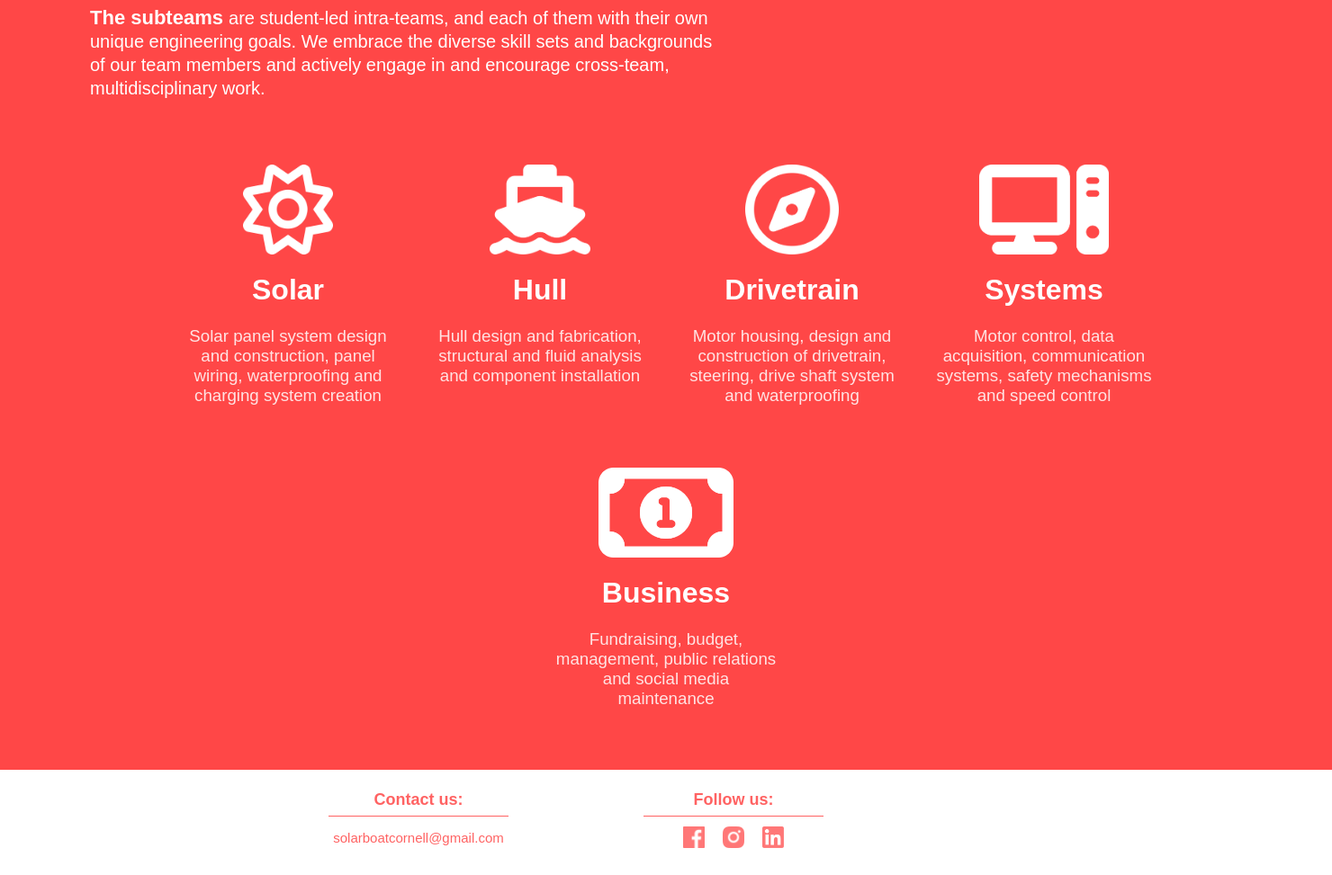
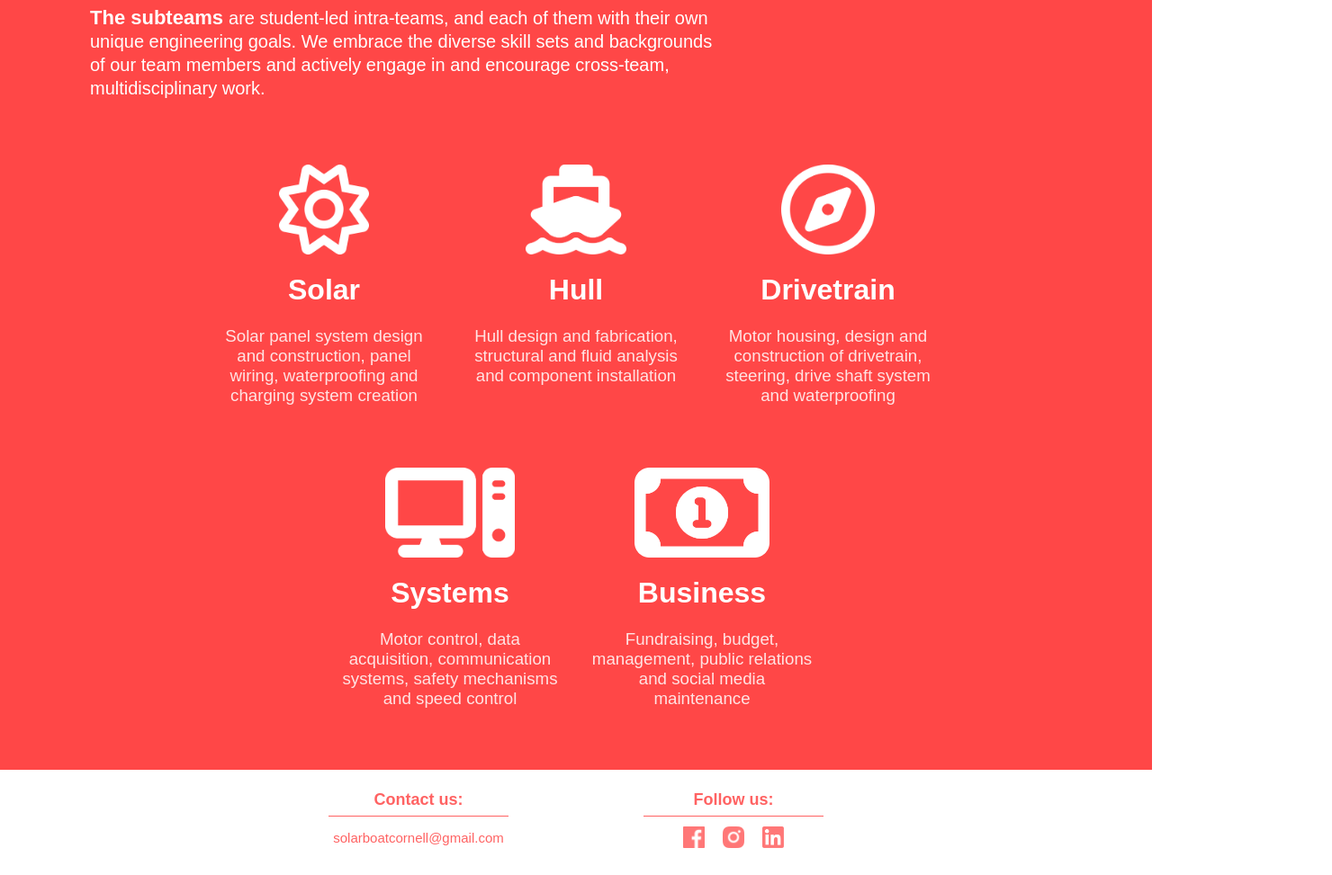
Before and after one commit to ehersch/CUSolarBoat-Dashboard, a website: page Website Source Code/About.html in a window 1280 px wide. Shown: the part 592-1565 px from the top of the page at 90% size, 1480 px wide, since content can reach past the window. Drawn offline with nearby package versions, Linux system fonts and the light colour scheme; a web font is replaced by a local one.

Commit message:
Update About.css

```diff
--- a/Website Source Code/About.css
+++ b/Website Source Code/About.css
@@ -45,7 +45,6 @@ body::-webkit-scrollbar {
     justify-content: center;
     align-items: flex-start;
     padding-bottom: 50px;
-    width: 100%;
 }
 
 .about-bottom-flex-container div {
@@ -95,14 +94,12 @@ body::-webkit-scrollbar {
   height: 100%;
   padding: 50px 100px 0px 100px;
   color:#ffffff;
-  width: 100%;
 }
 
 @media screen and (max-width: 1320px) {
   .about-bottom-flex-container {
     padding-right: 0 !important;
     padding-left: 0 !important;
-    width: 100%;
   }
 }
 
@@ -110,7 +107,6 @@ body::-webkit-scrollbar {
   .about-bottom-flex-container {
     padding-right: 140px;
     padding-left: 140px;
-    width: 100%;
   }
 }
 
```
